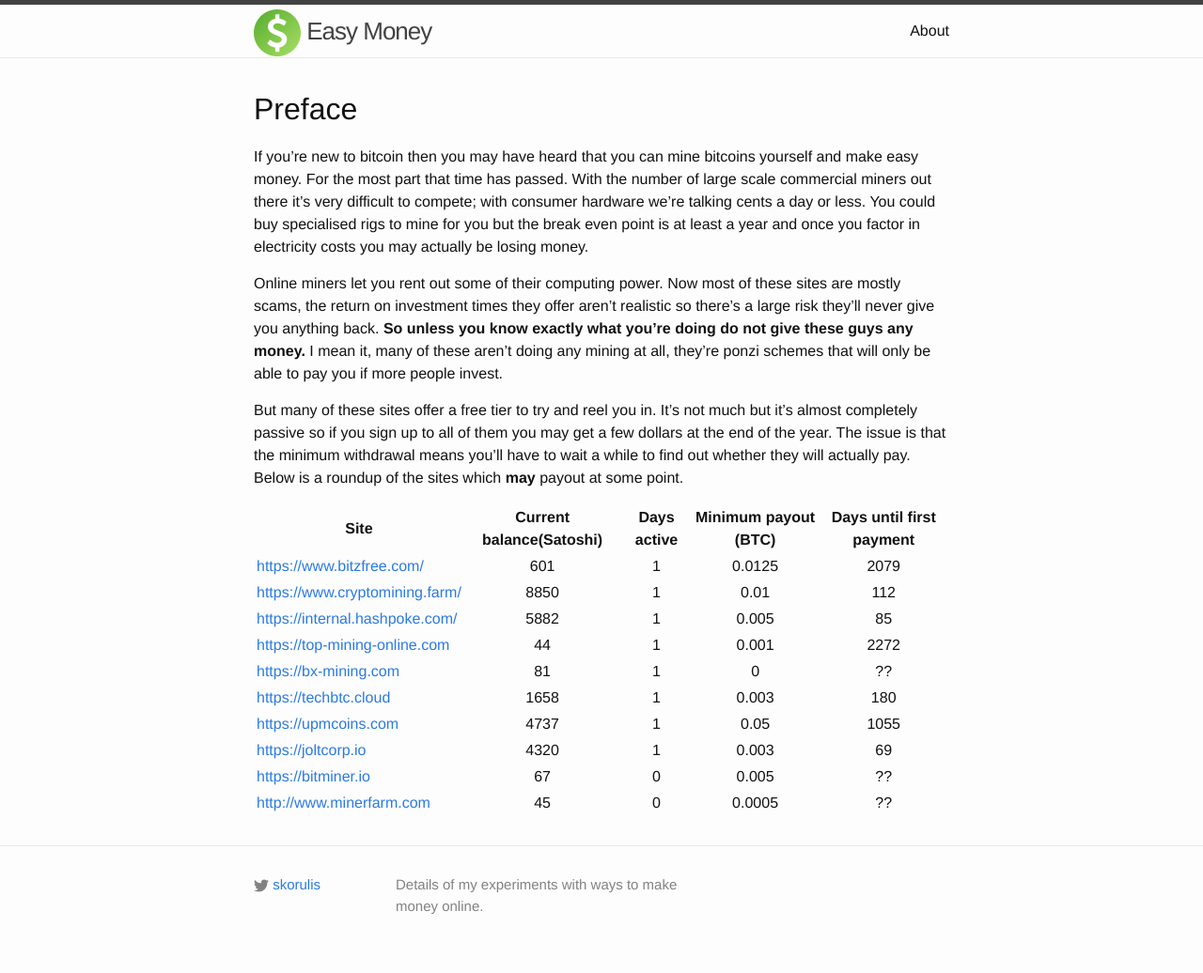
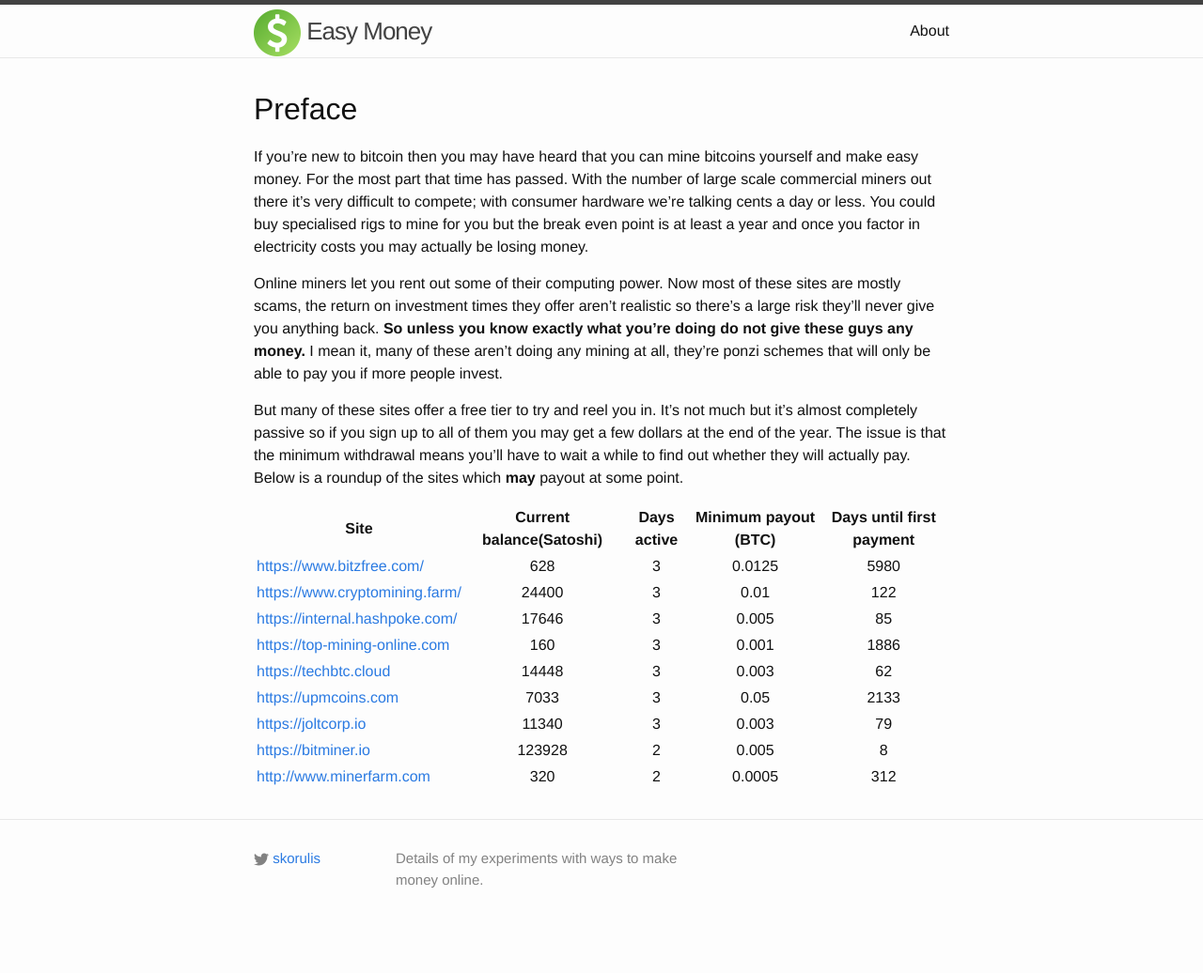
Before and after one commit to skorulis/online-money, a Jekyll site: the page built from _posts/sites/2016-10-11-online-bitcoin-miners.markdown, in a window 1280 px wide. Shown: the whole page at 94% size. Built offline with Jekyll 4.4.1, drawn with Linux system fonts in a browser that asks for light colours; after the commit the page ends 1008 px from its top, so only the background shows below that.

Commit message:
Update online miner payouts

```diff
--- a/_data/cloud-mining.json
+++ b/_data/cloud-mining.json
@@ -1,105 +1,92 @@
 [
   {
     "signup": "2016-10-10",
-    "update": "2016-10-11",
-    "total": 601,
+    "update": "2016-10-13",
+    "total": 628,
     "url": "https://www.bitzfree.com/",
     "ref": "https://www.bitzfree.com/?ref=cnNhY2VAa2tsZW9va2wtcX1u",
     "minimum-pay": 0.0125,
-    "days": 1,
-    "expected": 2079
+    "days": 3,
+    "expected": 5980
   },
   {
     "signup": "2016-10-10",
-    "update": "2016-10-11",
-    "total": 8850,
+    "update": "2016-10-13",
+    "total": 24400,
     "url": "https://www.cryptomining.farm/",
     "ref": "https://www.cryptomining.farm/signup?referrer=57FABFC7D4A25",
     "minimum-pay": 0.01,
-    "days": 1,
-    "expected": 112
+    "days": 3,
+    "expected": 122
   },
   {
     "signup": "2016-10-10",
-    "update": "2016-10-11",
-    "total": 5882,
+    "update": "2016-10-13",
+    "total": 17646,
     "url": "https://internal.hashpoke.com/",
     "ref": "https://hashpoke.com/ref/PBpR",
     "minimum-pay": 0.005,
-    "days": 1,
+    "days": 3,
     "expected": 85
   },
   {
     "signup": "2016-10-10",
-    "update": "2016-10-11",
-    "total": 44,
+    "update": "2016-10-13",
+    "total": 160,
     "url": "https://top-mining-online.com",
     "ref": "https://top-mining-online.com/site/partner/1043",
     "minimum-pay": 0.001,
-    "days": 1,
-    "expected": 2272
+    "days": 3,
+    "expected": 1886
   },
   {
     "signup": "2016-10-10",
-    "update": "2016-10-11",
-    "total": 81,
-    "url": "https://bx-mining.com",
-    "ref": "https://BX-mining.com/?r=skorulis",
-    "minimum-pay": 0,
-    "comment": "Attempting to withdraw does nothing",
-    "days": 1,
-    "expected": "??"
+    "update": "2016-10-13",
+    "total": 14448,
+    "url": "https://techbtc.cloud",
+    "ref": "https://techbtc.cloud/index/to/ref/24051",
+    "minimum-pay": 0.003,
+    "days": 3,
+    "expected": 62
   },
   {
     "signup": "2016-10-10",
-    "update": "2016-10-11",
-    "total": 1658,
-    "url": "https://techbtc.cloud",
-    "ref": "https://techbtc.cloud/index/to/ref/24051",
-    "minimum-pay": 0.003,
-    "days": 1,
-    "expected": 180
+    "update": "2016-10-13",
+    "total": 7033,
+    "url": "https://upmcoins.com",
+    "ref": "https://upmcoins.com/?ref=36294",
+    "minimum-pay": 0.05,
+    "days": 3,
+    "expected": 2133
   },
   {
     "signup": "2016-10-10",
-    "update": "2016-10-11",
-    "total": 4737,
-    "url": "https://upmcoins.com",
-    "ref": "https://upmcoins.com/?ref=36294",
-    "minimum-pay": 0.05,
-    "days": 1,
-    "expected": 1055
-  },
-  {
-    "signup": "2016-10-10",
-    "update": "2016-10-11",
-    "total": 4320,
+    "update": "2016-10-13",
+    "total": 11340,
     "url": "https://joltcorp.io",
-    "ref": "https://upmcoins.com/?ref=36294",
+    "ref": "https://joltcorp.io/?ref=16308",
     "minimum-pay": 0.003,
-    "days": 1,
-    "expected": 69
+    "days": 3,
+    "expected": 79
   },
   {
     "signup": "2016-10-11",
-    "update": "2016-10-11",
-    "total": 67,
+    "update": "2016-10-13",
+    "total": 123928,
     "url": "https://bitminer.io",
     "ref": "https://bitminer.io/referal",
     "minimum-pay": 0.005,
-    "days": 0,
-    "expected": "??"
+    "days": 2,
+    "expected": 8
   },
   {
     "signup": "2016-10-11",
-    "update": "2016-10-11",
-    "total": 45,
+    "update": "2016-10-13",
+    "total": 320,
     "url": "http://www.minerfarm.com",
     "ref": "http://www.minerfarm.com/login?r=75953#toregister",
     "minimum-pay": 0.0005,
-    "days": 0,
-    "expected": "??"
+    "days": 2,
+    "expected": 312
   }
-
-
 ]
```
Also changed, not shown: _data/cloud-mining-bad.json (+11 -0 lines).
